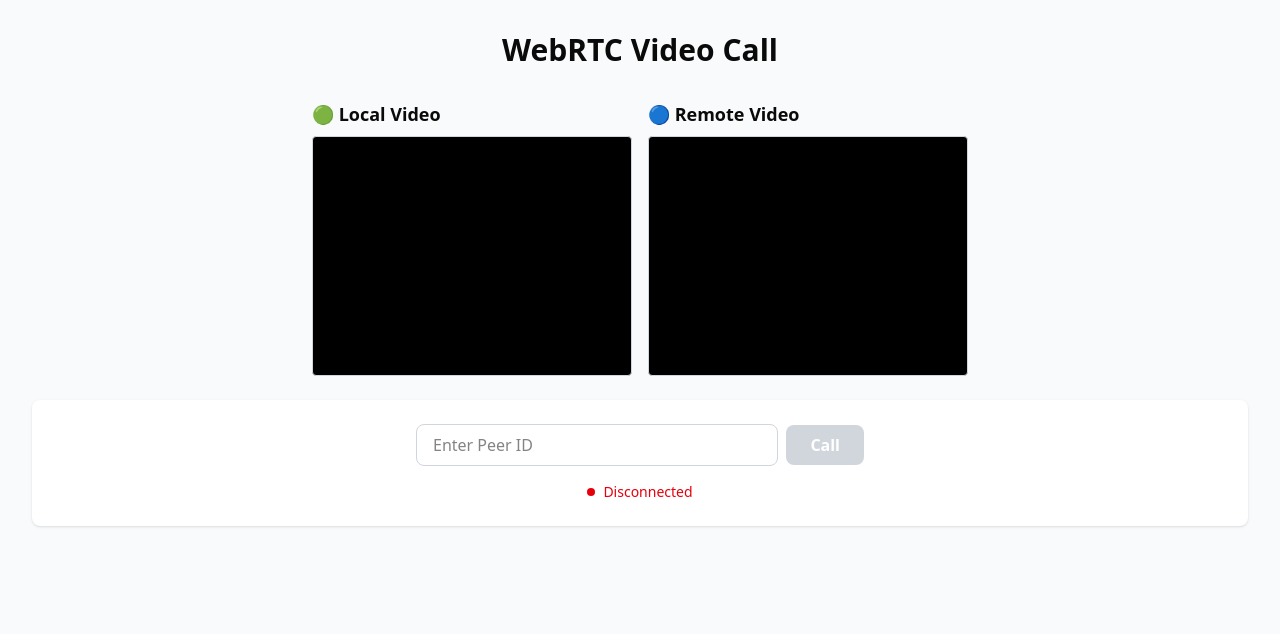
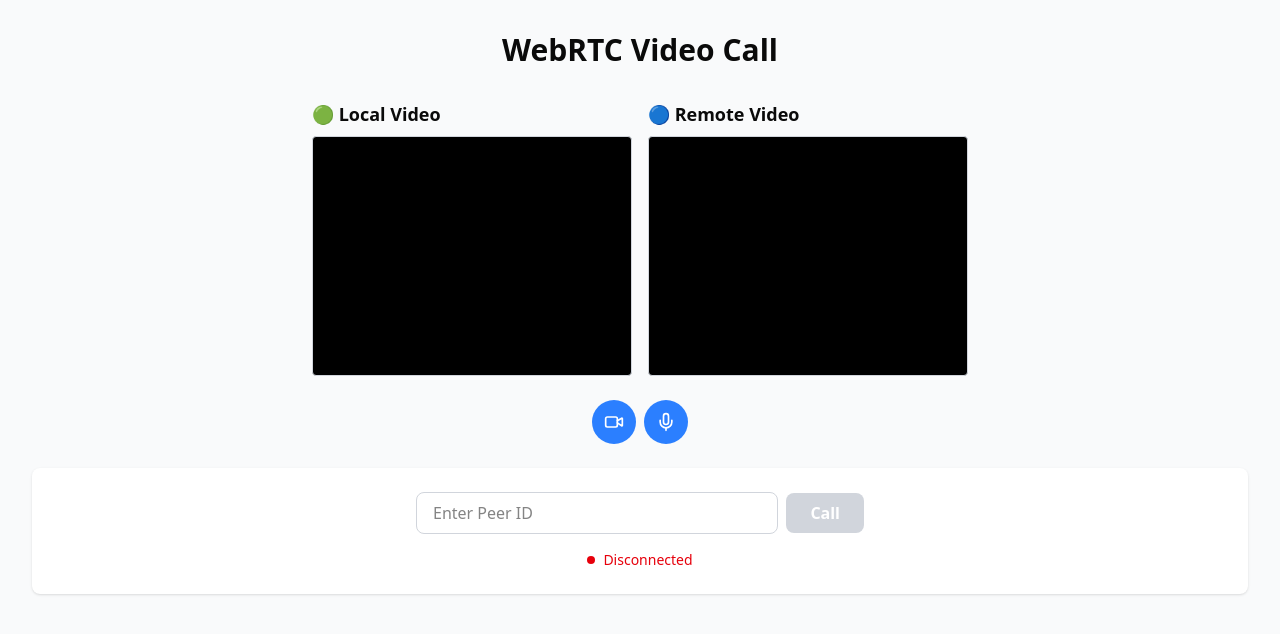
Before and after one commit to sid-sg/video-call-with-sign-language-prediction, a React (Vite) app in the folder frontend/: page / in a window 1280 px wide. Shown: the top 634 px of the page. Built offline with nearby package versions, Linux system fonts and the light colour scheme; no server answers; the HTML template or start-up script is replaced by a standard one.

Commit message:
added media control

```diff
--- /dev/null
+++ b/frontend/src/components/MediaControls.tsx
@@ -0,0 +1,39 @@
+import { Video, VideoOff, Mic, MicOff } from 'lucide-react';
+import type { MediaControls as MediaControlsType } from '../types/webrtc.types';
+
+interface MediaControlsProps {
+    controls: MediaControlsType;
+    onToggleVideo: () => void;
+    onToggleAudio: () => void;
+}
+
+export const MediaControls = ({
+    controls,
+    onToggleVideo,
+    onToggleAudio
+}: MediaControlsProps) => {
+    return (
+        <div className="flex gap-2">
+            <button
+                onClick={onToggleVideo}
+                className={`p-3 rounded-full transition-colors ${controls.video
+                        ? 'bg-blue-500 hover:bg-blue-600'
+                        : 'bg-red-500 hover:bg-red-600'
+                    } text-white`}
+                title={controls.video ? 'Turn off video' : 'Turn on video'}
+            >
+                {controls.video ? <Video size={20} /> : <VideoOff size={20} />}
+            </button>
+            <button
+                onClick={onToggleAudio}
+                className={`p-3 rounded-full transition-colors ${controls.audio
+                        ? 'bg-blue-500 hover:bg-blue-600'
+                        : 'bg-red-500 hover:bg-red-600'
+                    } text-white`}
+                title={controls.audio ? 'Mute' : 'Unmute'}
+            >
+                {controls.audio ? <Mic size={20} /> : <MicOff size={20} />}
+            </button>
+        </div>
+    );
+};
--- a/frontend/src/components/VideoCall.tsx
+++ b/frontend/src/components/VideoCall.tsx
@@ -4,14 +4,14 @@ import { useMediaStream } from '../hooks/useMediaStream';
 import { useWebRTC } from '../hooks/useWebRTC';
 // import { useChat } from '../hooks/useChat';
 import { VideoPlayer } from './VideoPlayer';
-// import { MediaControls } from './MediaControls';
+import { MediaControls } from './MediaControls';
 // import { ChatPanel } from './ChatPanel';
 
 
 export const VideoCall = () => {
     const { socket, userId, isConnected: socketConnected } = useSocket();
     const { turnServers, isLoadingTurn } = useTurnServers();
-    const { localStream, localVideoRef, mediaControls } = useMediaStream();
+    const { localStream, localVideoRef, mediaControls, toggleVideo, toggleAudio } = useMediaStream();
 
     const { remoteVideoRef, targetId, setTargetId, callPeer, isConnected: peerConnected } =
         useWebRTC({
@@ -44,13 +44,13 @@ export const VideoCall = () => {
                             </div>
 
                             {/* Media Controls */}
-                            {/* <div className="flex justify-center">
-                <MediaControls
-                  controls={mediaControls}
-                  onToggleVideo={toggleVideo}
-                  onToggleAudio={toggleAudio}
-                />
-              </div> */}
+                            <div className="flex justify-center">
+                                <MediaControls
+                                    controls={mediaControls}
+                                    onToggleVideo={toggleVideo}
+                                    onToggleAudio={toggleAudio}
+                                />
+                            </div>
 
                             {/* Call Controls */}
                             <div className="flex flex-col items-center gap-4 bg-white p-6 rounded-lg shadow">
```
